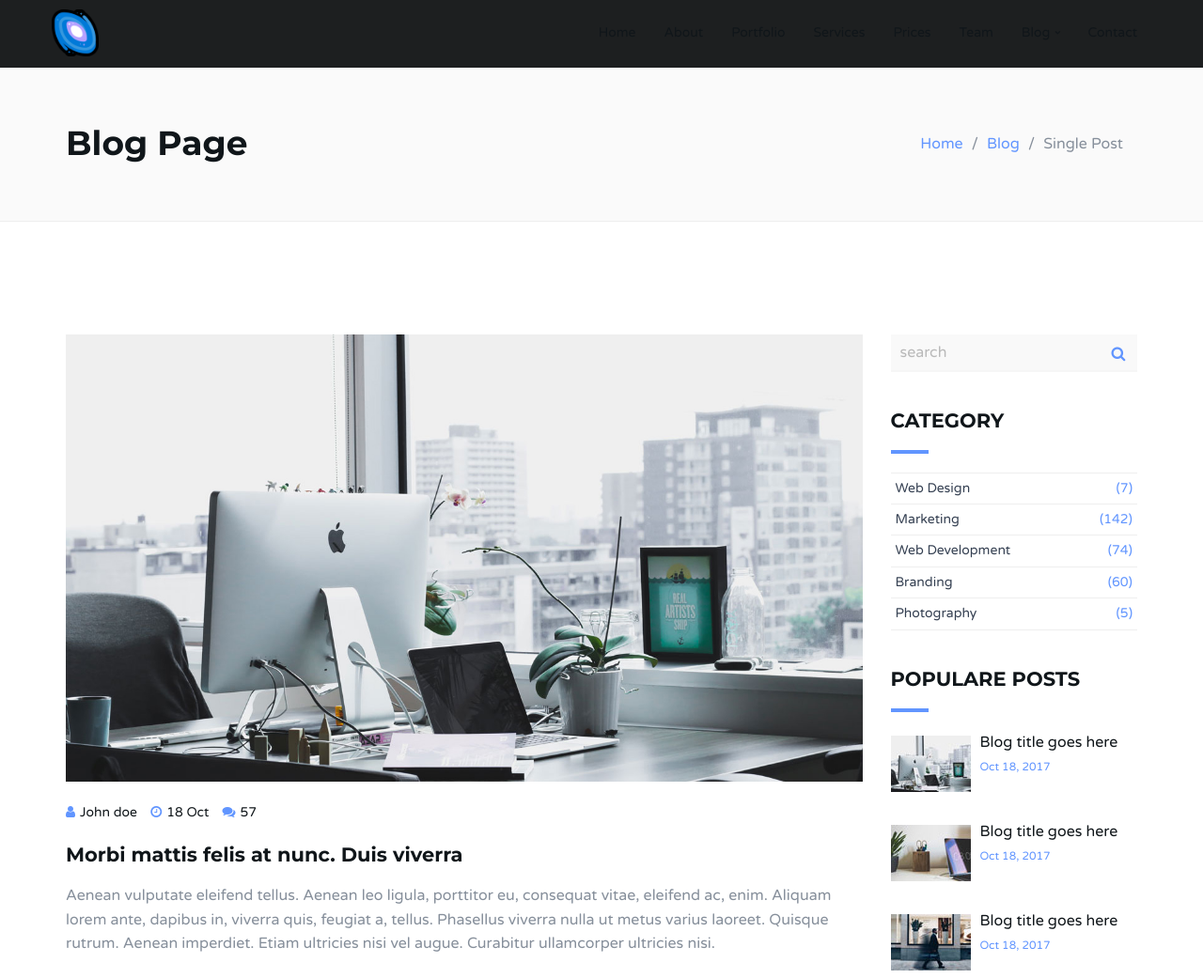
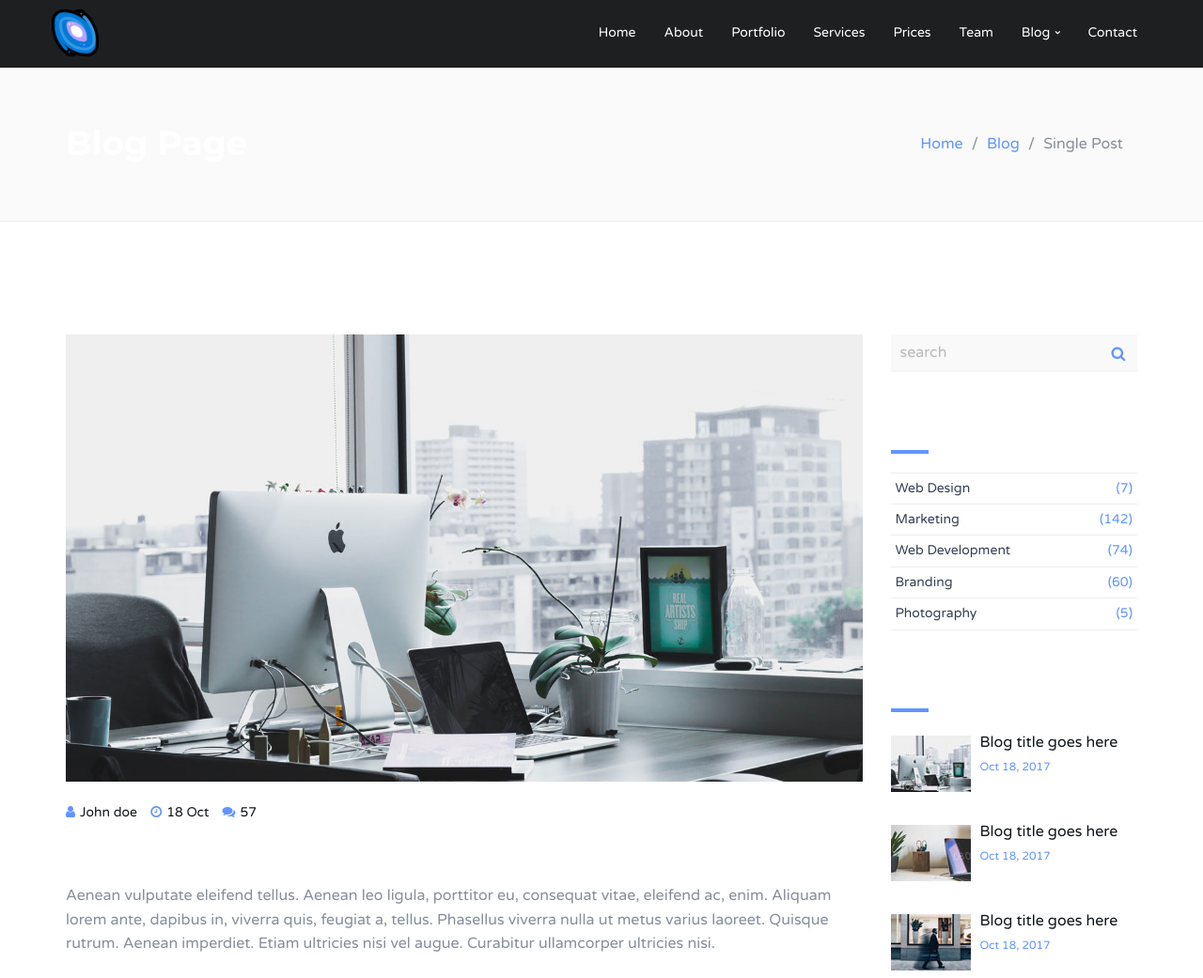
Before and after one commit to error404-svg/athaeos, a plain HTML site: page blog-single.html in a window 1280 px wide. Shown: the top 1041 px of the page at 94% size. Drawn offline with Linux system fonts and the light colour scheme.

Commit message:
Update style.css

```diff
--- a/css/style.css
+++ b/css/style.css
@@ -4,7 +4,7 @@ Author: yaminncco
 
 Colors:
 	Body 		  : #868F9B
-	Headers 	: #10161A
+	Headers 	: #fff
 	Primary 	: #6195FF
 	Dark      : #FCFCFF
 	Grey 		  : #F4F4F4 #FAFAFA #EEE
@@ -57,7 +57,7 @@ h1, h2, h3, h4, h5, h6 {
     font-weight: 700;
     margin-top: 0px;
     margin-bottom: 20px;
-    color: #10161A;
+    color: #fff;
 }
 
 h1 {
@@ -335,7 +335,7 @@ input[type="text"]:focus, input[type="email"]:focus, input[type="password"]:focu
         transition: 0.2s color;
     }
     .main-nav>li>a {
-        color: #10161A;
+        color: #fff;
         padding: 15px 0px;
     }
     #nav.nav-transparent:not(.fixed-nav) .main-nav>li>a {
@@ -536,7 +536,7 @@ input[type="text"]:focus, input[type="email"]:focus, input[type="password"]:focu
 
 .nav-collapse span, .nav-collapse span:before, .nav-collapse span:after {
     height: 4px;
-    background: #10161A;
+    background: #fff;
     -webkit-transition: 0.2s all;
     transition: 0.2s all;
 }
```
